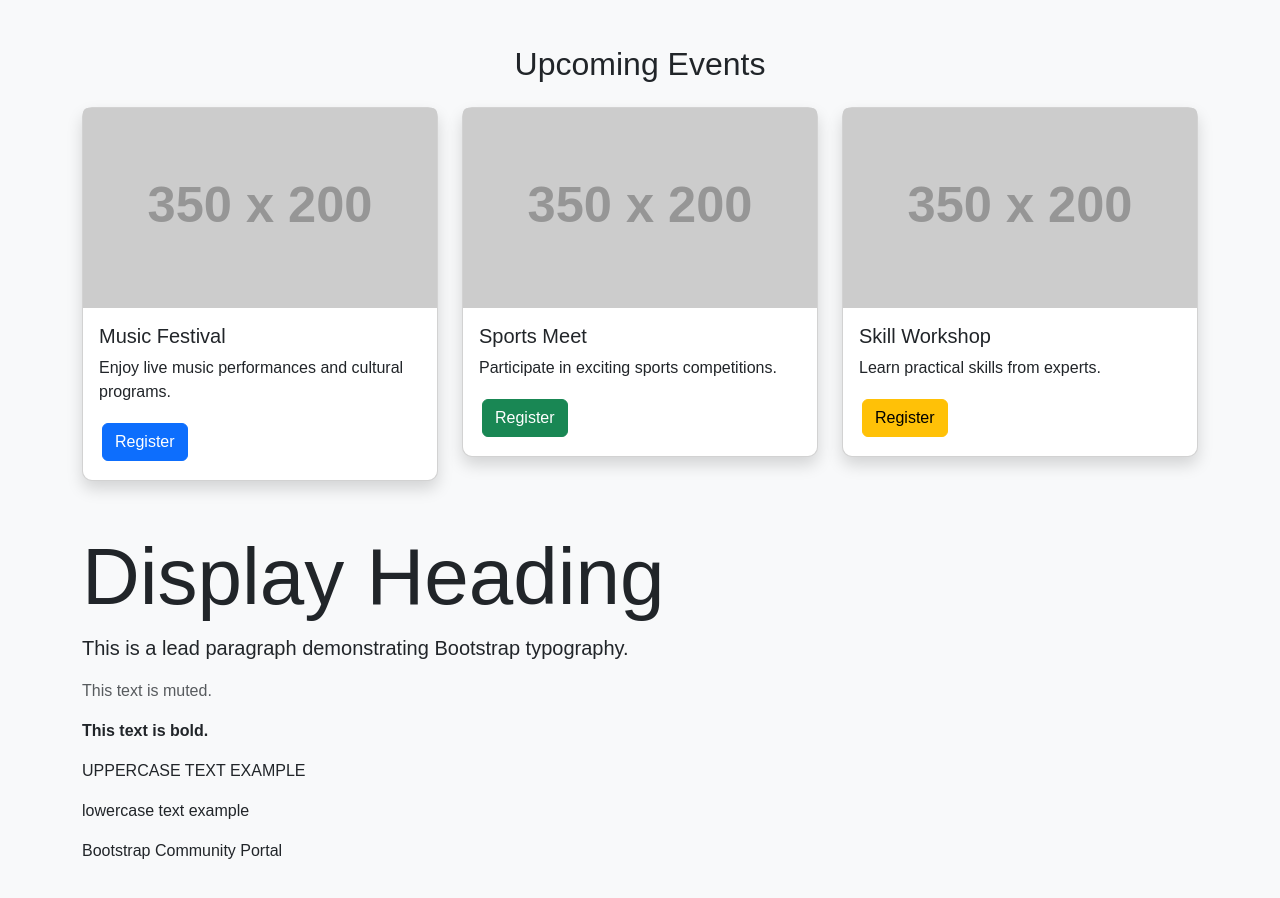
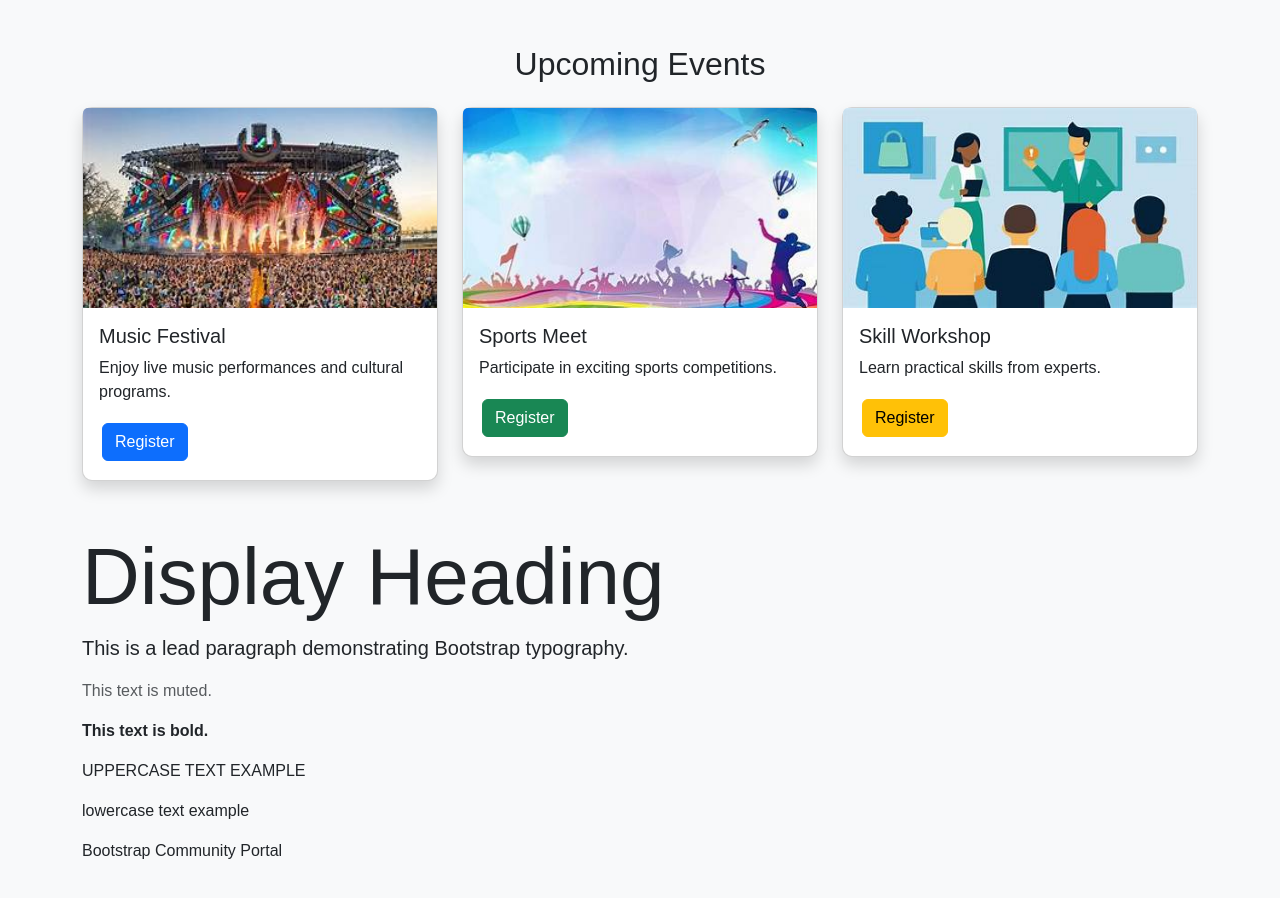
Before and after one commit to KollatiGowtham/CTS-DN-Upskilling, a website: page Bootstrap5/index.html in a window 1280 px wide. Shown: the part 1158-2056 px from the top of the page. Drawn offline with nearby package versions, Linux system fonts and the light colour scheme; placeholder pictures from the web are drawn by us.

Commit message:
initial update

```diff
--- a/Bootstrap5/index.html
+++ b/Bootstrap5/index.html
@@ -172,7 +172,7 @@
         <div class="row g-4">
             <div class="col-md-4">
                 <div class="card shadow">
-                    <img src="https://via.placeholder.com/350x200" class="card-img-top" alt="Music Festival">
+                    <img src="../Bootstrap5/music.jpeg" class="card-img-top" alt="Music Festival">
                     <div class="card-body">
 
                         <h5 class="card-title">
@@ -189,7 +189,7 @@
             </div>
             <div class="col-md-4">
                 <div class="card shadow">
-                    <img src="https://via.placeholder.com/350x200" class="card-img-top" alt="Sports Meet">
+                    <img src="../Bootstrap5/sports.jpeg" class="card-img-top" alt="Sports Meet">
                     <div class="card-body">
                         <h5 class="card-title">
                             Sports Meet
@@ -206,7 +206,7 @@
 
             <div class="col-md-4">
                 <div class="card shadow">
-                    <img src="https://via.placeholder.com/350x200" class="card-img-top" alt="Workshop">
+                    <img src="../Bootstrap5/workshop.jpeg" class="card-img-top" alt="Workshop">
                     <div class="card-body">
                         <h5 class="card-title">
                             Skill Workshop
```
Also changed, not shown: Bootstrap5/music.jpeg (added), Bootstrap5/sports.jpeg (added), Bootstrap5/workshop.jpeg (added).
